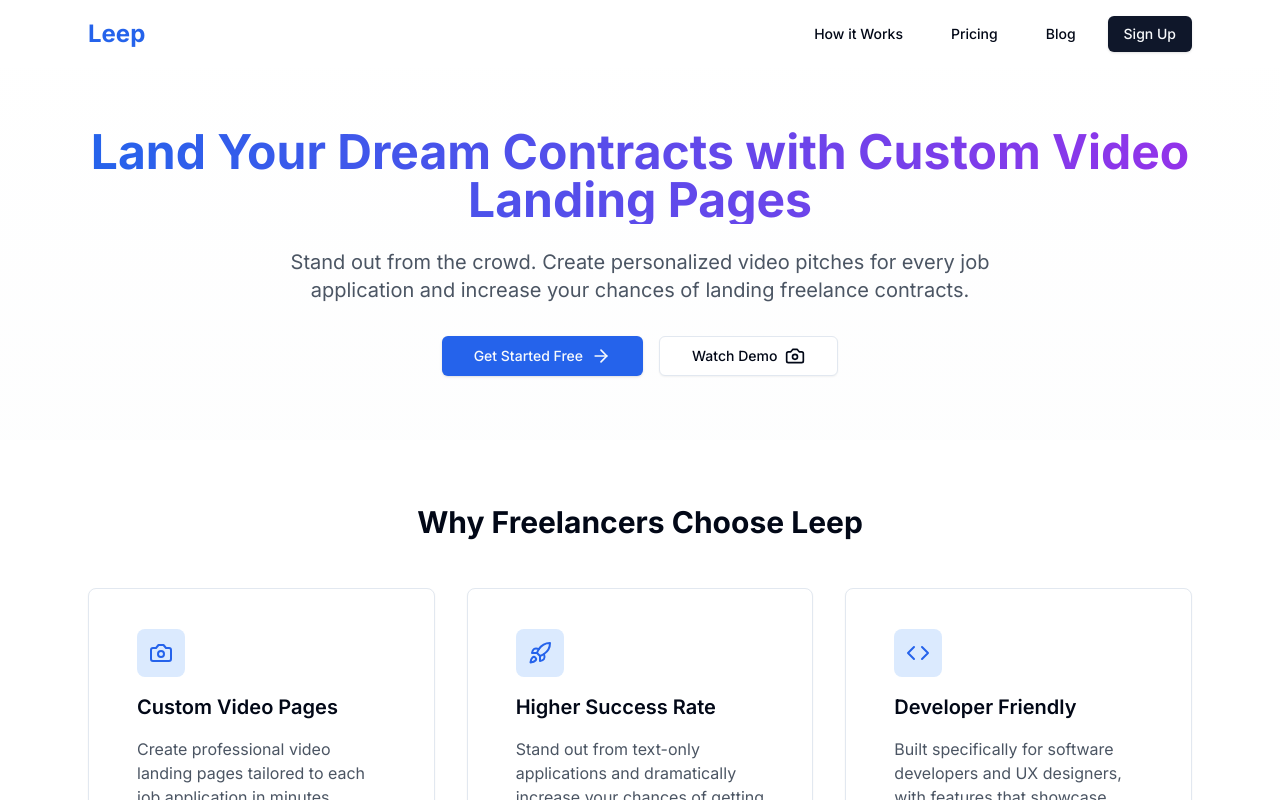
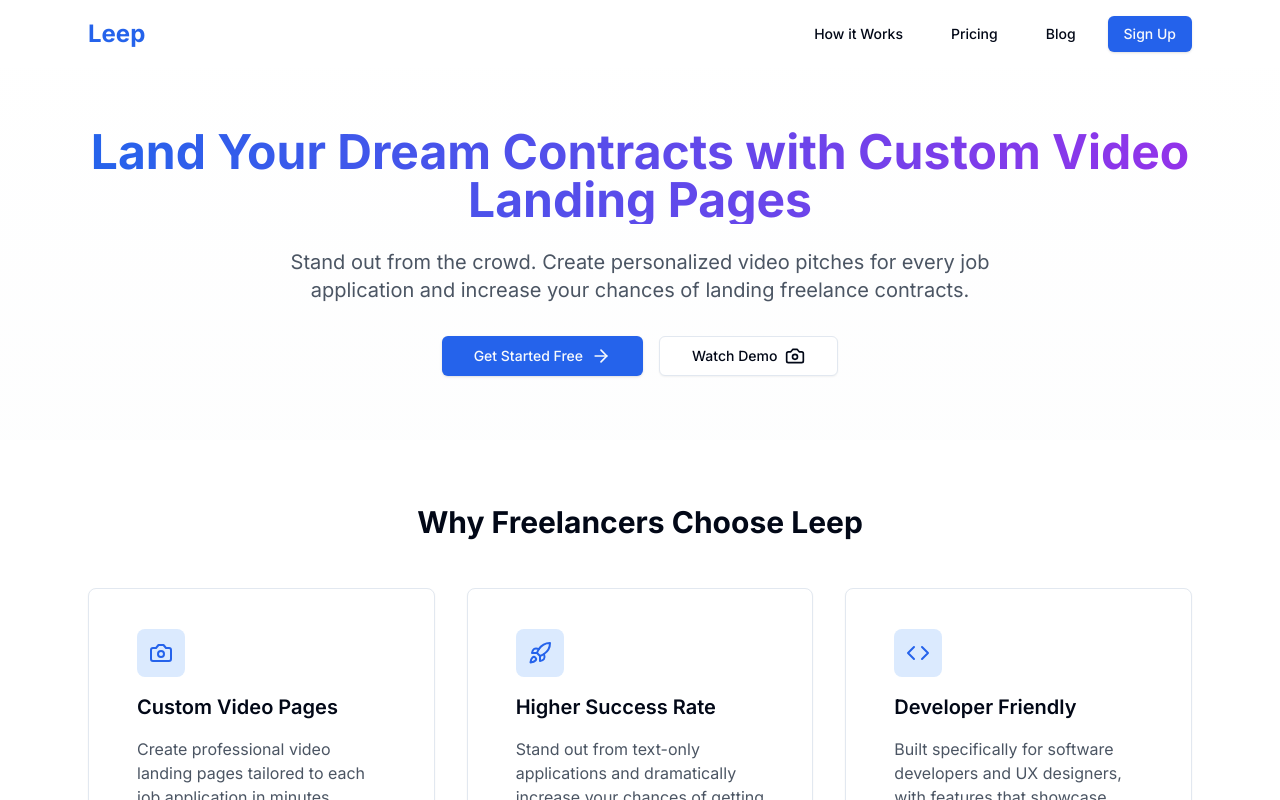
Before and after one commit to keyhoffman/leep-claude-test, a Next.js app: page / in a window 1280 px wide. Shown: the top 800 px of the page. Built offline with nearby package versions, Linux system fonts and the light colour scheme.

Commit message:
Add global CSS styles and Tailwind utilities

```diff
--- a/app/globals.css
+++ b/app/globals.css
@@ -13,7 +13,7 @@
     --popover: 0 0% 100%;
     --popover-foreground: 222.2 84% 4.9%;
 
-    --primary: 222.2 47.4% 11.2%;
+    --primary: 221.2 83% 53%;
     --primary-foreground: 210 40% 98%;
 
     --secondary: 210 40% 96.1%;
@@ -30,9 +30,39 @@
 
     --border: 214.3 31.8% 91.4%;
     --input: 214.3 31.8% 91.4%;
-    --ring: 222.2 84% 4.9%;
+    --ring: 221.2 83% 53%;
 
     --radius: 0.5rem;
+  }
+
+  .dark {
+    --background: 222.2 84% 4.9%;
+    --foreground: 210 40% 98%;
+
+    --card: 222.2 84% 4.9%;
+    --card-foreground: 210 40% 98%;
+
+    --popover: 222.2 84% 4.9%;
+    --popover-foreground: 210 40% 98%;
+
+    --primary: 217.2 91.2% 59.8%;
+    --primary-foreground: 222.2 47.4% 11.2%;
+
+    --secondary: 217.2 32.6% 17.5%;
+    --secondary-foreground: 210 40% 98%;
+
+    --muted: 217.2 32.6% 17.5%;
+    --muted-foreground: 215 20.2% 65.1%;
+
+    --accent: 217.2 32.6% 17.5%;
+    --accent-foreground: 210 40% 98%;
+
+    --destructive: 0 62.8% 30.6%;
+    --destructive-foreground: 210 40% 98%;
+
+    --border: 217.2 32.6% 17.5%;
+    --input: 217.2 32.6% 17.5%;
+    --ring: 224.3 76.3% 48%;
   }
 }
 
@@ -42,5 +72,24 @@
   }
   body {
     @apply bg-background text-foreground;
+    font-feature-settings: "rlig" 1, "calt" 1;
   }
 }
+
+@layer utilities {
+  .step {
+    counter-increment: step;
+  }
+
+  .step:before {
+    @apply absolute w-9 h-9 bg-muted rounded-full font-mono font-medium text-center text-base inline-flex items-center justify-center -indent-px;
+    @apply ml-[-50px] mt-[-4px];
+    content: counter(step);
+  }
+}
+
+@media (max-width: 640px) {
+  .container {
+    @apply px-4;
+  }
+}
--- /dev/null
+++ b/styles/tailwind.css
@@ -0,0 +1,63 @@
+@import 'tailwindcss/base';
+@import 'tailwindcss/components';
+@import 'tailwindcss/utilities';
+
+/* Custom styles */
+.prose {
+  max-width: 65ch;
+}
+
+.prose a {
+  @apply text-blue-600 hover:text-blue-700;
+}
+
+.prose code {
+  @apply text-sm;
+}
+
+.prose pre {
+  @apply rounded-lg;
+}
+
+/* Animation utilities */
+.animate-in {
+  animation: animate-in 0.5s ease-out;
+}
+
+@keyframes animate-in {
+  from {
+    opacity: 0;
+    transform: translateY(10px);
+  }
+  to {
+    opacity: 1;
+    transform: translateY(0);
+  }
+}
+
+/* Form controls */
+.form-input,
+.form-textarea,
+.form-select,
+.form-multiselect {
+  @apply block w-full rounded-md border-gray-300 shadow-sm focus:border-blue-500 focus:ring-blue-500 sm:text-sm;
+}
+
+/* Button hover effects */
+.hover-lift {
+  @apply transition-transform duration-200;
+}
+
+.hover-lift:hover {
+  transform: translateY(-2px);
+}
+
+/* Card hover effects */
+.card-hover {
+  @apply transition-all duration-200;
+}
+
+.card-hover:hover {
+  @apply shadow-lg;
+  transform: translateY(-2px);
+}
```
